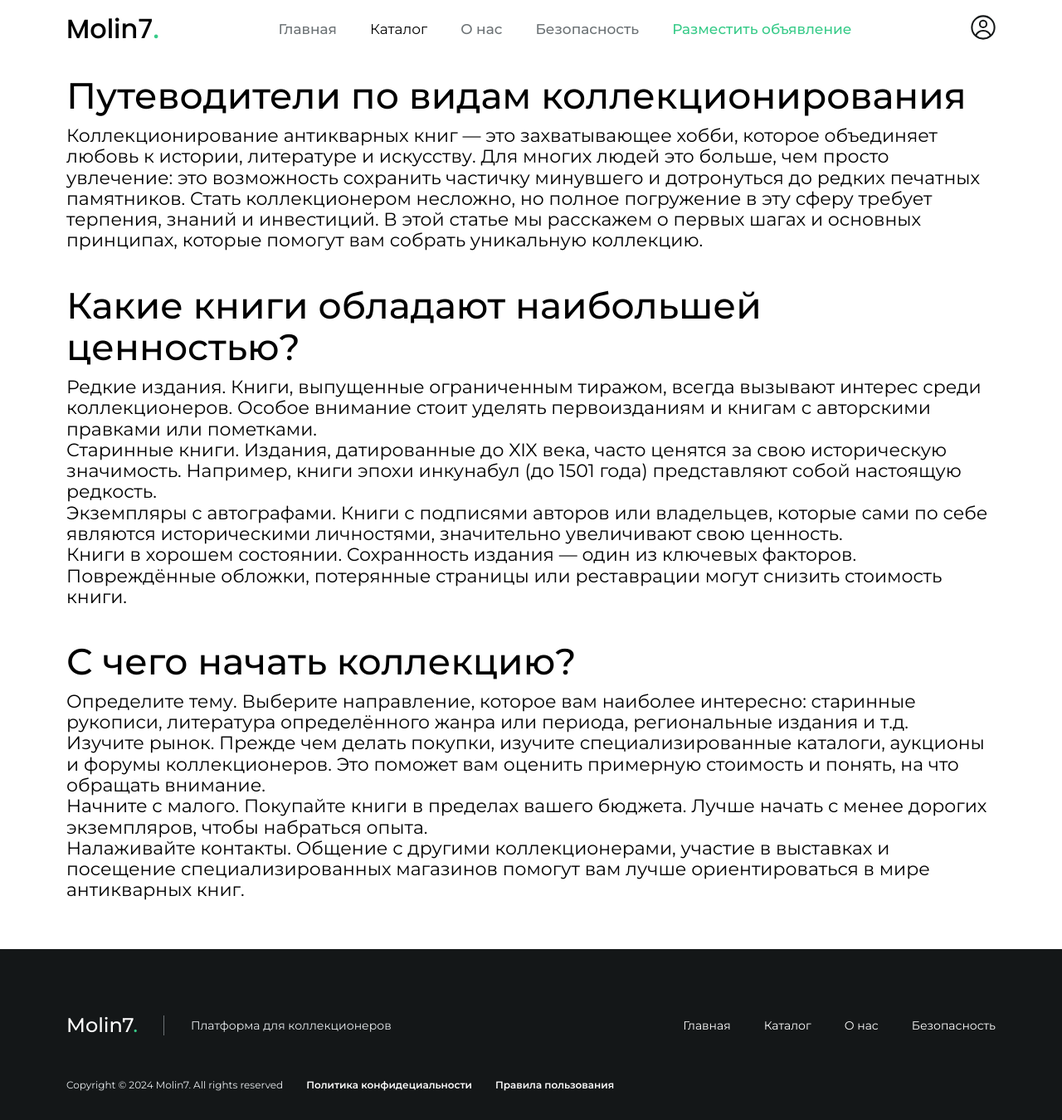
After one commit to SuperProCoolName/PP_dj, a Django app: page /article1 in a window 1280 px wide. The commit adds this page. Shown: the whole page at 83% size. Run offline with Django 5.2, Linux system fonts and the light colour scheme.

Commit message:
new pages

```diff
--- a/PP/urls.py
+++ b/PP/urls.py
@@ -17,6 +17,10 @@ Including another URLconf
 from django.contrib import admin
 from django.urls import path, include
 from search.views import HomeView
+from search.views import AboutView
+from search.views import SecurityView
+from search.views import Article1View
+from search.views import Article2View
 from django.conf import settings
 from django.conf.urls.static import static
 from django.contrib.auth.decorators import login_required
@@ -24,6 +28,10 @@ from django.contrib.auth.decorators import login_required
 
 urlpatterns = [
     path('', HomeView.as_view(), name='home'),
+    path('about', AboutView.as_view(), name='about'),
+    path('security', SecurityView.as_view(), name='security'),
+    path('article1', Article1View.as_view(), name='article1'),
+    path('article2', Article2View.as_view(), name='article2'),
     path('search/', include('search.urls')),
     path('accounts/', include('accounts.urls')),
     path("accounts/", include("django.contrib.auth.urls")),
--- a/search/views.py
+++ b/search/views.py
@@ -22,6 +22,17 @@ class HomeView(generic.TemplateView):
         context['latest_ads'] = latest_ads
         return context
 
+class AboutView(generic.TemplateView):
+    template_name = 'about.html'
+
+class SecurityView(generic.TemplateView):
+    template_name = 'security.html'
+
+class Article1View(generic.TemplateView):
+    template_name = 'article1.html'
+
+class Article2View(generic.TemplateView):
+    template_name = 'article2.html'
 
 class IndexView(generic.ListView):
     template_name = 'search/index.html'
--- a/static/templates/src/css/style.css
+++ b/static/templates/src/css/style.css
@@ -1700,3 +1700,16 @@ box-shadow: 0px 2px 6px 0px rgba(19, 18, 66, 0.07);
 .message-form {
 	margin-top: 10px;
 }
+
+.about__title,
+.security__title {
+	font-size: 44px;
+	font-weight: 500;
+	margin-top: 20px;
+}
+
+.about__text,
+.security__text {
+	font-size: 22px;
+	margin: 10px 0 40px;
+}
--- a/templates/about.html
+++ b/templates/about.html
@@ -7,7 +7,7 @@
 
                 Наша миссия — объединять коллекционеров со всего мира, создавая удобное и безопасное пространство для поиска и обмена уникальными предметами, которые рассказывают свою историю. На Molin7 вы найдете широкий ассортимент коллекционных объектов: от антиквариата и редких монет до винтажных игрушек и современных произведений искусства.</p>
             <h3 class="about__title">Почему выбирают Molin7?</h3>
-            <p>Мировое сообщество коллекционеров: Мы связываем тысячи людей с общей страстью к коллекционированию, давая возможность делиться опытом, находить единомышленников и расширять свои коллекции.
+            <p class="about__text">Мировое сообщество коллекционеров: Мы связываем тысячи людей с общей страстью к коллекционированию, давая возможность делиться опытом, находить единомышленников и расширять свои коллекции.
                 Безопасность и доверие: Современные технологии и строгая модерация обеспечивают надежность сделок и защиту ваших данных.
                 Простота использования: Интуитивно понятный интерфейс позволяет быстро находить интересующие предметы и устанавливать контакт с продавцами или покупателями.
                 Проверка подлинности: Мы поддерживаем работу с экспертами для подтверждения ценности и оригинальности коллекционных предметов.
--- /dev/null
+++ b/templates/article1.html
@@ -0,0 +1,39 @@
+{% extends 'base.html' %} {% block title %} Molin7 {% endblock %} {% block content %} {% load static %}
+<main>
+	<section id="security-section">
+        <div class="container">
+            <h2 class="security__title">Путеводители по видам коллекционирования</h2>
+            <p class="security__text">Коллекционирование антикварных книг — это захватывающее хобби, которое объединяет любовь к истории, литературе и искусству. Для многих людей это больше, чем просто увлечение: это возможность сохранить частичку минувшего и дотронуться до редких печатных памятников.
+
+                Стать коллекционером несложно, но полное погружение в эту сферу требует терпения, знаний и инвестиций. В этой статье мы расскажем о первых шагах и основных принципах, которые помогут вам собрать уникальную коллекцию.</p>
+            <h3 class="security__title">Какие книги обладают наибольшей ценностью?</h3>
+            <p class="security__text">Редкие издания.
+                Книги, выпущенные ограниченным тиражом, всегда вызывают интерес среди коллекционеров. Особое внимание стоит уделять первоизданиям и книгам с авторскими правками или пометками.
+                <br>
+                Старинные книги.
+                Издания, датированные до XIX века, часто ценятся за свою историческую значимость. Например, книги эпохи инкунабул (до 1501 года) представляют собой настоящую редкость.
+                <br>
+                Экземпляры с автографами.
+                Книги с подписями авторов или владельцев, которые сами по себе являются историческими личностями, значительно увеличивают свою ценность.
+                <br>
+                Книги в хорошем состоянии.
+                Сохранность издания — один из ключевых факторов. Повреждённые обложки, потерянные страницы или реставрации могут снизить стоимость книги.
+                <br>
+                </p>
+                <h2 class="security__title">С чего начать коллекцию?</h2>
+                <p class="security__text">Определите тему.
+                    Выберите направление, которое вам наиболее интересно: старинные рукописи, литература определённого жанра или периода, региональные издания и т.д.
+                    <br>
+                    Изучите рынок.
+                    Прежде чем делать покупки, изучите специализированные каталоги, аукционы и форумы коллекционеров. Это поможет вам оценить примерную стоимость и понять, на что обращать внимание.
+                    <br>
+                    Начните с малого.
+                    Покупайте книги в пределах вашего бюджета. Лучше начать с менее дорогих экземпляров, чтобы набраться опыта.
+                    <br>
+                    Налаживайте контакты.
+                    Общение с другими коллекционерами, участие в выставках и посещение специализированных магазинов помогут вам лучше ориентироваться в мире антикварных книг.</p>
+                    <br>
+        </div>
+    </section>
+</main>
+{% endblock %}
--- a/templates/base.html
+++ b/templates/base.html
@@ -22,8 +22,8 @@
 								<li class="menu__item"><a class="menu__link active" href={% url 'home' %}>Главная</a>
 								</li>
 								<li class="menu__item"><a href="{% url 'search:index' %}">Каталог</a></li>
-								<li class="menu__item"><a class="menu__link" href="#">О нас</a></li>
-								<li class="menu__item"><a class="menu__link" href="#">Безопасность</a></li>
+								<li class="menu__item"><a class="menu__link" href={% url 'about' %}>О нас</a></li>
+								<li class="menu__item"><a class="menu__link" href={% url 'security' %}>Безопасность</a></li>
 								<li class="menu__item"><a class="menu__button" href="{% url 'search:create_ad' %}">Разместить объявление</a></li>
 							</ul>
 						</nav>
@@ -54,8 +54,8 @@
 						<li class="footer__item"><a class="footer__link" href="{% url 'home' %}">Главная</a></li>
 						<li class="footer__item"><a class="footer__link" href="{% url 'search:index' %}">Каталог</a>
 						</li>
-						<li class="footer__item"><a class="footer__link" href="#">О нас</a></li>
-						<li class="footer__item"><a class="footer__link" href="#">Безопасность</a></li>
+						<li class="footer__item"><a class="footer__link" href="{% url 'about' %}">О нас</a></li>
+						<li class="footer__item"><a class="footer__link" href="{% url 'security' %}">Безопасность</a></li>
 					</ul>
 				</div>
 				<div class="footer-copyright">
--- a/templates/home.html
+++ b/templates/home.html
@@ -109,7 +109,7 @@
 							<p class="articles__text">Узнайте, с чего начать собирать коллекцию антикварных книг и какие издания обладают наибольшей ценностью.</p>
 							<a href="#">
 								<div class="articles__btn">
-									<a class="articles__link" href="#">Читать больше</a>
+									<a class="articles__link" href={% url 'article1' %}>Читать больше</a>
 									<svg width="20" height="20" viewBox="0 0 20 20" fill="currentColor" xmlns="http://www.w3.org/2000/svg">
 										<path fill-rule="evenodd" clip-rule="evenodd" d="M3 10C3 9.58579 3.33579 9.25 3.75 9.25L14.3879 9.25L10.2302 5.29062C9.93159 5.00353 9.92228 4.52875 10.2094 4.23017C10.4965 3.93159 10.9713 3.92228 11.2698 4.20937L16.7698 9.45937C16.9169 9.60078 17 9.79599 17 10C17 10.204 16.9169 10.3992 16.7698 10.5406L11.2698 15.7906C10.9713 16.0777 10.4965 16.0684 10.2094 15.7698C9.92228 15.4713 9.93159 14.9965 10.2302 14.7094L14.3879 10.75L3.75 10.75C3.33579 10.75 3 10.4142 3 10Z"/>
 									</svg>
@@ -120,9 +120,9 @@
 							<img class="slide__img" src="{% static '/templates/public/img/articles/2' %}.png" alt="#">
 							<h3 class="articles__title">Истории редких предметов и их владельцев</h3>
 							<p class="articles__text">Обзор культовых вещей, которые уходили с аукционов за миллионы, и истории их владельцев.</p>
-							<a href="#">
+							<a href="№">
 								<div class="articles__btn">
-									<a class="articles__link" href="#">Читать больше</a>
+									<a class="articles__link" href={% url 'article2' %}>Читать больше</a>
 									<svg width="20" height="20" viewBox="0 0 20 20" fill="currentColor" xmlns="http://www.w3.org/2000/svg">
 										<path fill-rule="evenodd" clip-rule="evenodd" d="M3 10C3 9.58579 3.33579 9.25 3.75 9.25L14.3879 9.25L10.2302 5.29062C9.93159 5.00353 9.92228 4.52875 10.2094 4.23017C10.4965 3.93159 10.9713 3.92228 11.2698 4.20937L16.7698 9.45937C16.9169 9.60078 17 9.79599 17 10C17 10.204 16.9169 10.3992 16.7698 10.5406L11.2698 15.7906C10.9713 16.0777 10.4965 16.0684 10.2094 15.7698C9.92228 15.4713 9.93159 14.9965 10.2302 14.7094L14.3879 10.75L3.75 10.75C3.33579 10.75 3 10.4142 3 10Z"/>
 									</svg>
```
Also changed, not shown: templates/article2.html (added, +30 -0 lines), templates/security.html (added, +31 -0 lines), static/templates/public/img/article1.png (added), static/templates/public/img/article2.png (added), static/templates/public/img/article3.png (added).
